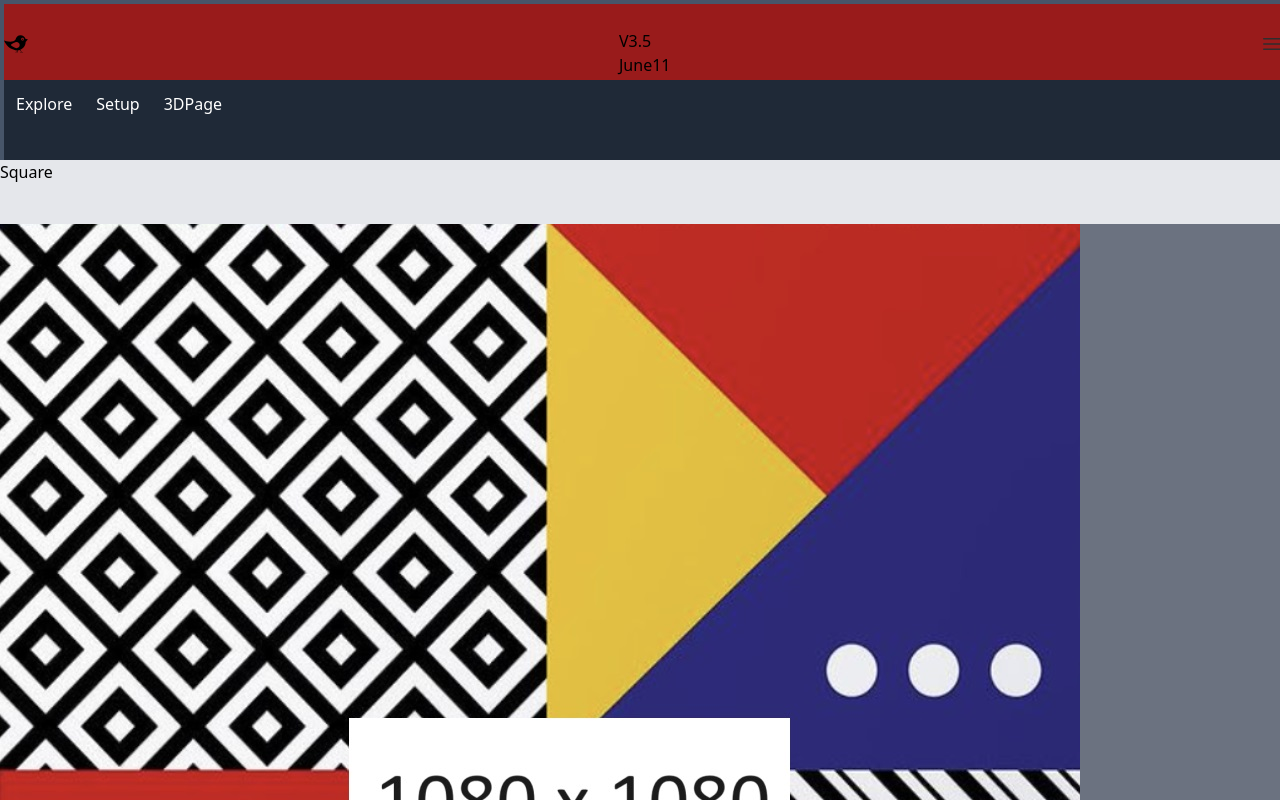
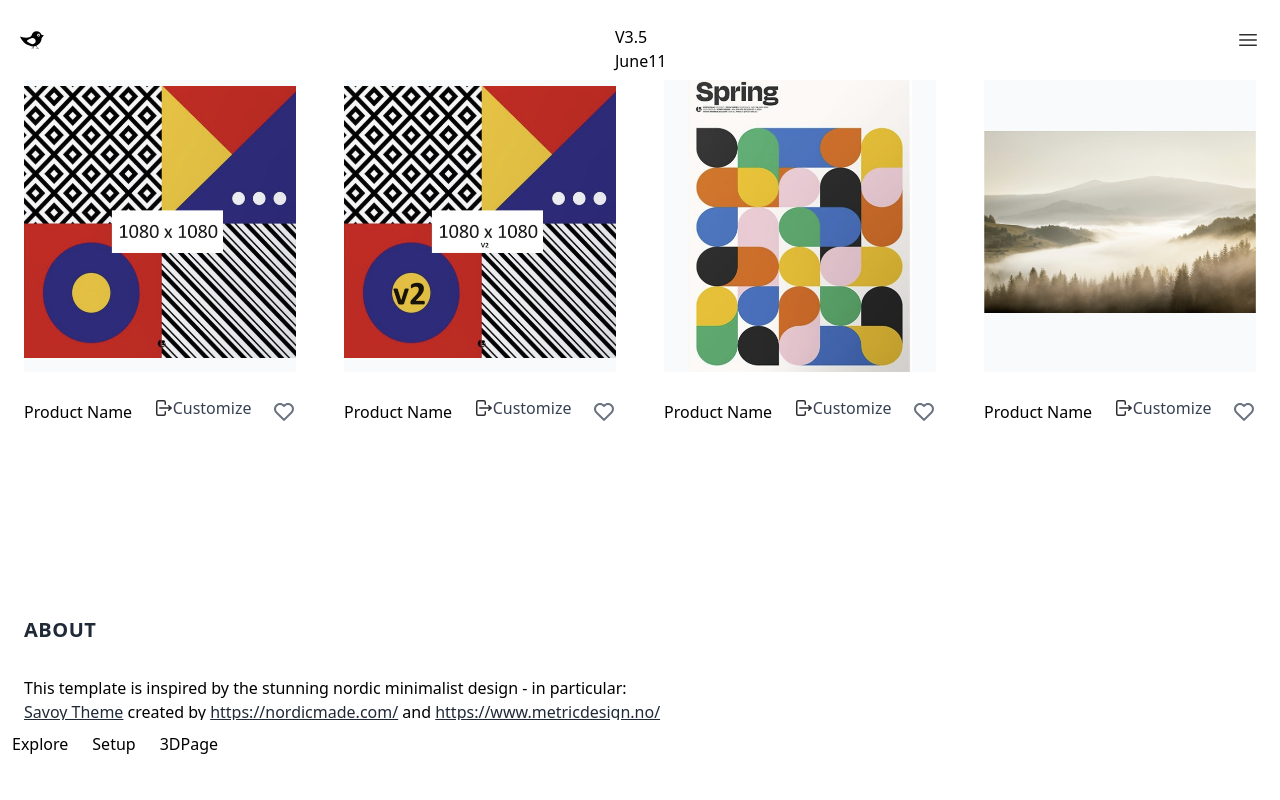
Before and after one commit to DiegoXR/decorar, a SvelteKit app: page /MainNavigation/Explore in a window 1280 px wide. Shown: the top 800 px of the page. Built offline with nearby package versions, Linux system fonts and the light colour scheme.

Commit message:
Improve Gallery UI

```diff
--- /dev/null
+++ b/src/lib/components/IconComponents/HeartIcon.svelte
@@ -0,0 +1,9 @@
+<svg
+class="h-6 w-6 fill-current text-gray-500 hover:text-black"
+xmlns="http://www.w3.org/2000/svg"
+viewBox="0 0 24 24"
+>
+<path
+    d="M12,4.595c-1.104-1.006-2.512-1.558-3.996-1.558c-1.578,0-3.072,0.623-4.213,1.758c-2.353,2.363-2.352,6.059,0.002,8.412 l7.332,7.332c0.17,0.299,0.498,0.492,0.875,0.492c0.322,0,0.609-0.163,0.792-0.409l7.415-7.415 c2.354-2.354,2.354-6.049-0.002-8.416c-1.137-1.131-2.631-1.754-4.209-1.754C14.513,3.037,13.104,3.589,12,4.595z M18.791,6.205 c1.563,1.571,1.564,4.025,0.002,5.588L12,18.586l-6.793-6.793C3.645,10.23,3.646,7.776,5.205,6.209 c0.76-0.756,1.754-1.172,2.799-1.172s2.035,0.416,2.789,1.17l0.5,0.5c0.391,0.391,1.023,0.391,1.414,0l0.5-0.5 C14.719,4.698,17.281,4.702,18.791,6.205z"
+/>
+</svg>
--- a/src/lib/components/UIComponents/ImageCard.svelte
+++ b/src/lib/components/UIComponents/ImageCard.svelte
@@ -4,6 +4,7 @@
     import NextIcon from "../IconComponents/NextIcon.svelte";
     import { currentSelectedImageStore } from '../../CurrentSelectedImageStore.js';
     import { goto } from "$app/navigation";
+    import HeartIcon from "../IconComponents/HeartIcon.svelte";
 
      /**
      * @type {{ src: string;
@@ -20,12 +21,10 @@
     let targetImageContainerHeight;
 
     onMount(() => {
-        // let diego = image.description;
         browserWidth = window.innerWidth;
         targetImageContainerHeight = Math.round(
             (image.defaultSize[1] / image.defaultSize[0]) * browserWidth,
         );
-        // console.log(" target height is" + targetImageContainerHeight);
     });
 
     function goToCustomize() {
@@ -35,17 +34,37 @@
 
 </script>
 
-<div class="flex flex-col mb-5">
-    <div class="h-16 bg-gray-200">{image.description}</div>
-    <div class="h-{targetImageContainerHeight} bg-gray-500">
-        <img src={image.src} alt={image.alt} />
+<div class="w-full md:w-1/3 xl:w-1/4 p-6 flex flex-col bg-white mb-2">
+        <div class=" w-full h-[300px] bg-gray-50">
+            <img
+            class="hover:grow hover:shadow-lg"
+            src={image.src}
+            alt={image.alt}
+        />
         </div>
-    <div class="h-16 bg-gray-200 flex flex-row justify-end p-5">
+
+        <div class="pt-3 flex items-center justify-between">
+            <p class="">Product Name</p>
+
             <button
             class="mx-2 mb-2 flex items-center justify-center  bg-white px-3 py-3" on:click={goToCustomize}>
             <NextIcon></NextIcon>
             <span class=" font-medium text-gray-700">Customize</span>
             </button>
 
+            <HeartIcon></HeartIcon>
         </div>
+        <!-- <p class="pt-1 text-gray-900">£9.99</p> -->
 </div>
+
+<style>
+    img
+    {
+        width: 100%;
+        height: 100%;
+        object-fit: contain;
+    }
+</style>
+
+
+<!-- src="https://images.unsplash.com/photo-1555982105-d25af4182e4e?ixlib=rb-1.2.1&ixid=eyJhcHBfaWQiOjEyMDd9&auto=format&fit=crop&w=400&h=400&q=80"/> -->
--- a/src/lib/components/UIComponents/NavigationBar.svelte
+++ b/src/lib/components/UIComponents/NavigationBar.svelte
@@ -1,4 +1,4 @@
-<nav class=" fixed bg-gray-800 text-white z-50 w-full h-[10vh] mt-[10vh] ml-[4px]">
+<nav class=" text-black   bg-white w-full h-[10vh] bottom-0 fixed">
     <div class="mx-auto">
         <div class="flex justify-between items-center">
             <div class="flex items-center">
--- a/src/lib/components/UIComponents/PageHeader.svelte
+++ b/src/lib/components/UIComponents/PageHeader.svelte
@@ -8,9 +8,9 @@
 </script>
 
 <div
-    class=" fixed w-full flex flex-row justify-between items-center bg-red-800 h-[10vh] mt-[4px] ml-[4px]"
+    class=" fixed w-full flex flex-row justify-between items-center bg-white h-[10vh]"
 >
-    <div class="h-[24px] w-[24px]">
+    <div class="h-[24px] w-[24px] ml-5">
         <button class=" h-auto w-auto" on:click={GotoHomePage}>
             <img
                 src="/CompanyLogo.svg"
@@ -22,7 +22,7 @@
 
     <div class="h-[30px] w-[50px]">V3.5 June11</div>
 
-    <div class="h-[24px] w-[24px]">
+    <div class="h-[24px] w-[24px] mr-5">
         <HamburgerMenuIcon></HamburgerMenuIcon>
     </div>
 </div>
--- a/src/routes/MainNavigation/+layout.svelte
+++ b/src/routes/MainNavigation/+layout.svelte
@@ -20,14 +20,13 @@
 
 </script>
 
-    <PageHeader></PageHeader>
-    <NavigationBar></NavigationBar>
-
- <div class="h-[100vh] w-full bg-black">
+<PageHeader></PageHeader>
+<div class="bg-red-700 w-full h-[10vh] bottom-0 fixed">hola</div>
+<div class="h-[100vh] w-full bg-black">
 
     <!-- SPACER BEHIND HEADER AND NAV BAR  -->
-   <div class="w-full h-[20vh] bg-slate-600">
-   </div >
+   <!-- <div class="w-full h-[20vh] bg-slate-600">
+   </div > -->
     <!-- SLOT FOR OTHER PAGES  -->
    <div class="w-full h-[80vh]">
     <slot />
@@ -36,6 +35,11 @@
 </div>
 
 
+
+
+<NavigationBar></NavigationBar>
+
+
 <!-- Here is where the content of your pages will be injected -->
 <!-- <div class="w-max h-[15vh]"></div> -->
 
--- a/src/routes/MainNavigation/Explore/+page.svelte
+++ b/src/routes/MainNavigation/Explore/+page.svelte
@@ -12,9 +12,9 @@
             availableSizes: [
                 [0.1, 0.1],
                 [0.2, 0.2],
-            [0.3, 0.3]
+                [0.3, 0.3],
             ],
-            defaultSize: [0.2, 0.2]
+            defaultSize: [0.2, 0.2],
         },
         {
             src: "/referenceImages/1080_1080_v2.jpg",
@@ -23,9 +23,9 @@
             availableSizes: [
                 [0.3, 0.3],
                 [0.4, 0.4],
-            [0.5, 0.5]
+                [0.5, 0.5],
             ],
-            defaultSize: [0.4, 0.4]
+            defaultSize: [0.4, 0.4],
         },
         {
             src: "/referenceImages/446_595.jpg",
@@ -35,12 +35,12 @@
                 [0.2286, 0.3048],
                 [0.3048, 0.4064],
                 [0.381, 0.508],
-            [0.4572, 0.6096]
+                [0.4572, 0.6096],
             ],
-            defaultSize: [0.381, 0.508]
+            defaultSize: [0.381, 0.508],
         },
         {
-            src:"/referenceImages/644_429.jpg",
+            src: "/referenceImages/644_429.jpg",
             alt: "alt text",
             description: "Horizontal Landscape",
             availableSizes: [
@@ -50,8 +50,8 @@
                 [0.762, 0.508],
                 [0.9144, 0.6096],
             ],
-            defaultSize: [0.6096, 0.4064]
-        }
+            defaultSize: [0.6096, 0.4064],
+        },
         // {
         //     src: "/referenceImages/1080_608.jpg",
         //     alt: "alt text",
@@ -64,12 +64,102 @@
     onMount(() => {
         console.log("page loaded my browser");
     });
+
+    let images2 = Array.from({ length: 20 }, (_, i) => i + 1);
+
 </script>
 
-<div class="w-full bg-green-600 h-full">
-    <div class="image-gallery">
+<section class="bg-white py-8">
+    <div class="container mx-auto flex items-center flex-wrap pt-4 pb-12">
+        <!-- <nav id="store" class="w-full z-30 top-0 px-6 py-1">
+            <div
+                class="w-full container mx-auto flex flex-wrap items-center justify-between mt-0 px-2 py-3"
+            >
+                <a
+                    class="uppercase tracking-wide no-underline hover:no-underline font-bold text-gray-800 text-xl"
+                    href="#"
+                >
+                    Store
+                </a>
+
+                <div class="flex items-center" id="store-nav-content">
+                    <a
+                        class="pl-3 inline-block no-underline hover:text-black"
+                        href="#"
+                    >
+                        <svg
+                            class="fill-current hover:text-black"
+                            xmlns="http://www.w3.org/2000/svg"
+                            width="24"
+                            height="24"
+                            viewBox="0 0 24 24"
+                        >
+                            <path
+                                d="M7 11H17V13H7zM4 7H20V9H4zM10 15H14V17H10z"
+                            />
+                        </svg>
+                    </a>
+
+                    <a
+                        class="pl-3 inline-block no-underline hover:text-black"
+                        href="#"
+                    >
+                        <svg
+                            class="fill-current hover:text-black"
+                            xmlns="http://www.w3.org/2000/svg"
+                            width="24"
+                            height="24"
+                            viewBox="0 0 24 24"
+                        >
+                            <path
+                                d="M10,18c1.846,0,3.543-0.635,4.897-1.688l4.396,4.396l1.414-1.414l-4.396-4.396C17.365,13.543,18,11.846,18,10 c0-4.411-3.589-8-8-8s-8,3.589-8,8S5.589,18,10,18z M10,4c3.309,0,6,2.691,6,6s-2.691,6-6,6s-6-2.691-6-6S6.691,4,10,4z"
+                            />
+                        </svg>
+                    </a>
+                </div>
+            </div>
+        </nav> -->
+
        {#each images as image}
             <ImageCard {image}/>
         {/each}
+
     </div>
+</section>
+
+<section class="bg-white py-8">
+    <div class="container py-8 px-6 mx-auto">
+        <a
+            class="uppercase tracking-wide no-underline hover:no-underline font-bold text-gray-800 text-xl mb-8"
+            href="#"
+        >
+            About
+        </a>
+
+        <p class="mt-8 mb-8">
+            This template is inspired by the stunning nordic minimalist design -
+            in particular:
+            <br />
+            <a
+                class="text-gray-800 underline hover:text-gray-900"
+                href="http://savoy.nordicmade.com/"
+                target="_blank">Savoy Theme</a
+            >
+            created by
+            <a
+                class="text-gray-800 underline hover:text-gray-900"
+                href="https://nordicmade.com/">https://nordicmade.com/</a
+            >
+            and
+            <a
+                class="text-gray-800 underline hover:text-gray-900"
+                href="https://www.metricdesign.no/"
+                target="_blank">https://www.metricdesign.no/</a
+            >
+        </p>
+
+        <p class="mb-8">
+            Lorem ipsum dolor sit amet, consectetur <a href="#">random link</a> adipiscing
+        </p>
     </div>
+</section>
```
Lines whose indentation alone changed are shown as unchanged.
